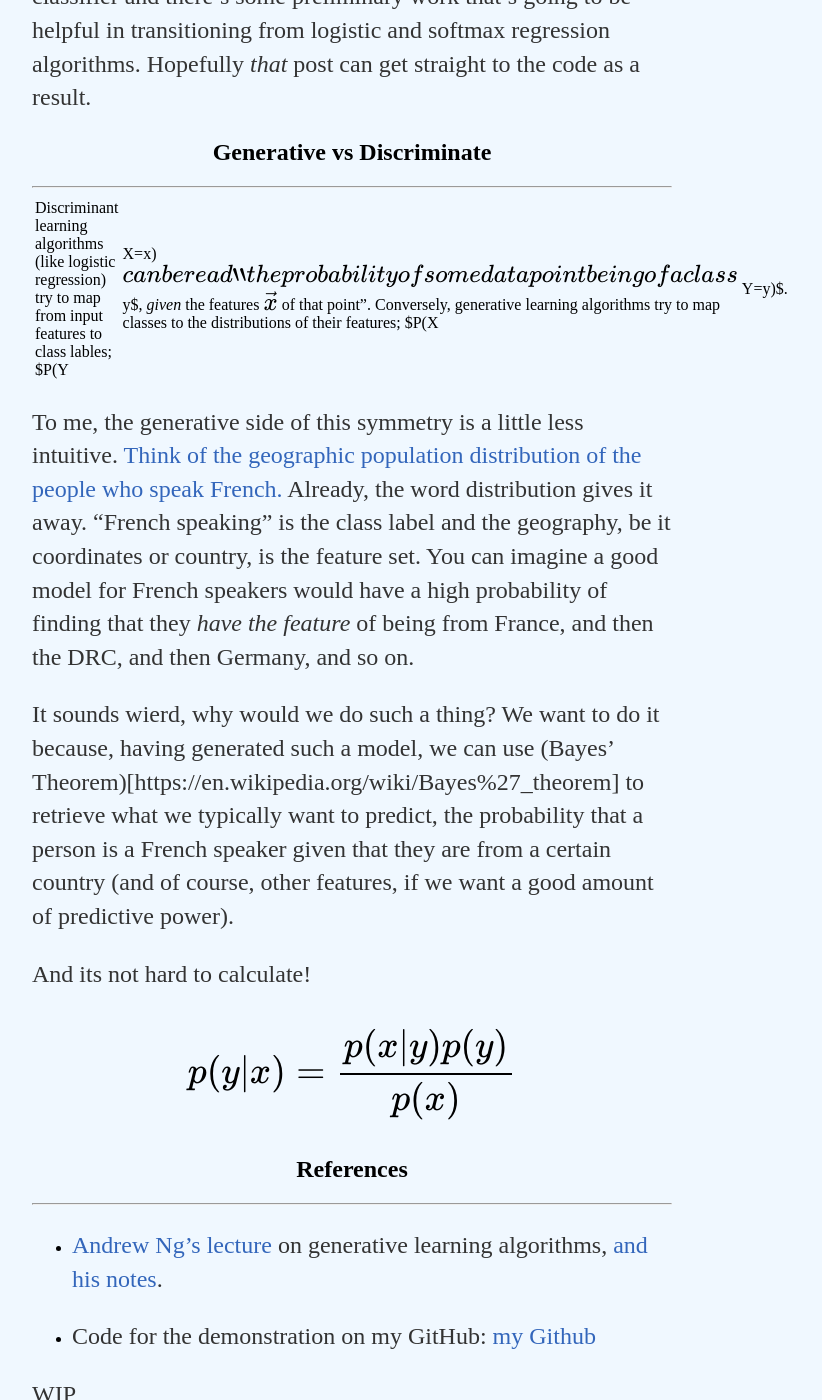
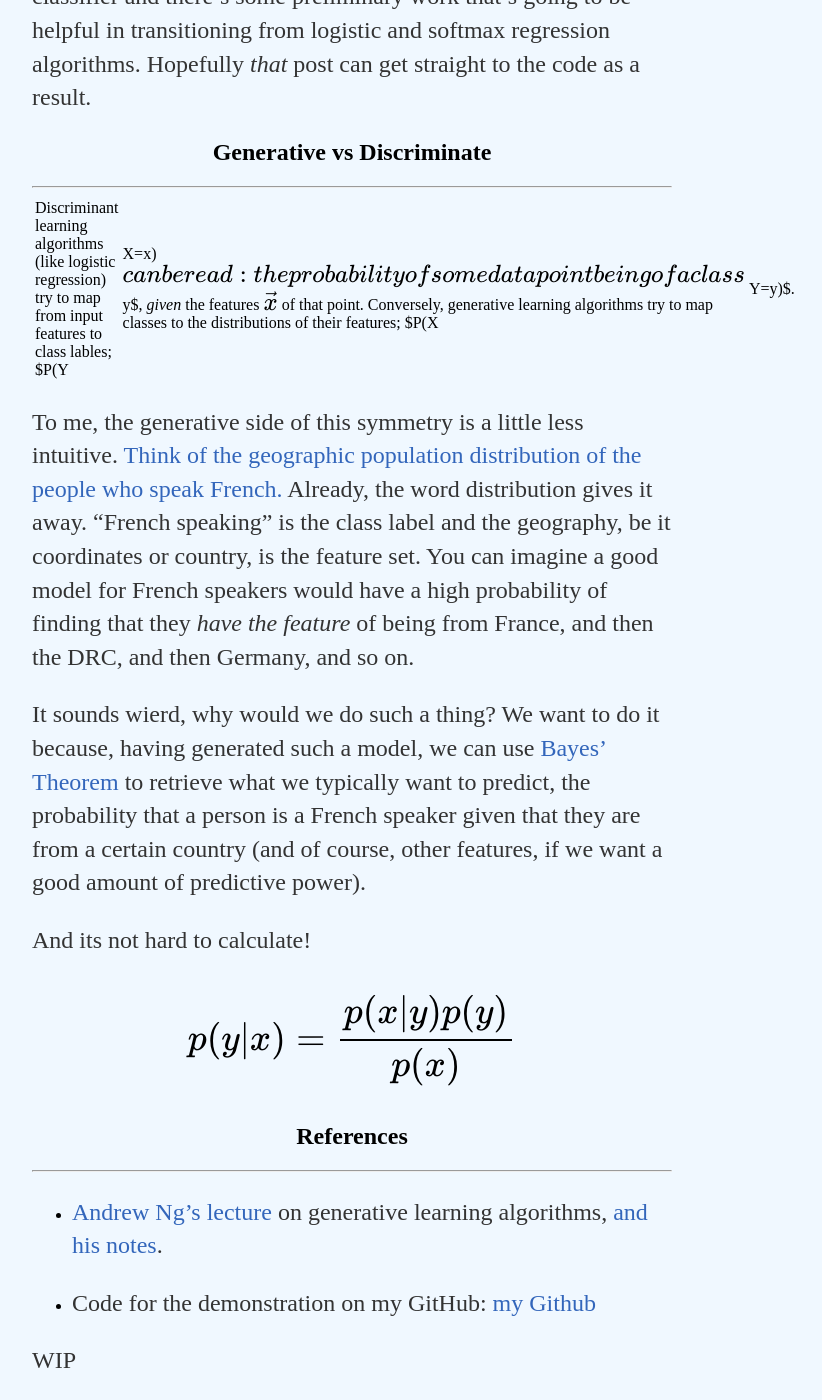
Before and after one commit to Kyle-Lewis/Kyle-Lewis.github.io, a Jekyll site: the page built from _posts/2018-08-16-Generative-Learning-and-Bayes-Theorem.md, in a window 1280 px wide and 1400 px high, scrolled down 443 px. Shown: the whole window, without its empty margins (288-1110 px from the left). Built offline with Jekyll 4.4.1, drawn with Linux system fonts in a browser that asks for light colours; formulas are drawn with MathJax 3.

Commit message:
script update

```diff
--- a/_posts/2018-08-16-Generative-Learning-and-Bayes-Theorem.md
+++ b/_posts/2018-08-16-Generative-Learning-and-Bayes-Theorem.md
@@ -21,11 +21,11 @@ I'm getting around to a project implementing a Naive Bayes classifier and there'
 
 <h2 align="center">Generative vs Discriminate</h2><hr>
 
-Discriminant learning algorithms (like logistic regression) try to map from input features to class lables; $P(Y|X=x)$ can be read "the probability of some data point being of a class $y$, *given* the features $\vec{x}$ of that point". Conversely, generative learning algorithms try to map classes to the distributions of their features; $P(X|Y=y)$.
+Discriminant learning algorithms (like logistic regression) try to map from input features to class lables; $P(Y|X=x)$ can be read: the probability of some data point being of a class $y$, *given* the features $\vec{x}$ of that point. Conversely, generative learning algorithms try to map classes to the distributions of their features; $P(X|Y=y)$.
 
 To me, the generative side of this symmetry is a little less intuitive. [Think of the geographic population distribution of the people who speak French.](https://en.wikipedia.org/wiki/Geographical_distribution_of_French_speakers) Already, the word distribution gives it away. "French speaking" is the class label and the geography, be it coordinates or country, is the feature set. You can imagine a good model for French speakers would have a high probability of finding that they *have the feature* of being from France, and then the DRC, and then Germany, and so on.
 
-It sounds wierd, why would we do such a thing? We want to do it because, having generated such a model, we can use (Bayes' Theorem)[https://en.wikipedia.org/wiki/Bayes%27_theorem] to retrieve what we typically want to predict, the probability that a person is a French speaker given that they are from a certain country (and of course, other features, if we want a good amount of predictive power).
+It sounds wierd, why would we do such a thing? We want to do it because, having generated such a model, we can use [Bayes' Theorem](https://en.wikipedia.org/wiki/Bayes%27_theorem) to retrieve what we typically want to predict, the probability that a person is a French speaker given that they are from a certain country (and of course, other features, if we want a good amount of predictive power).
 
 And its not hard to calculate!
 
```
